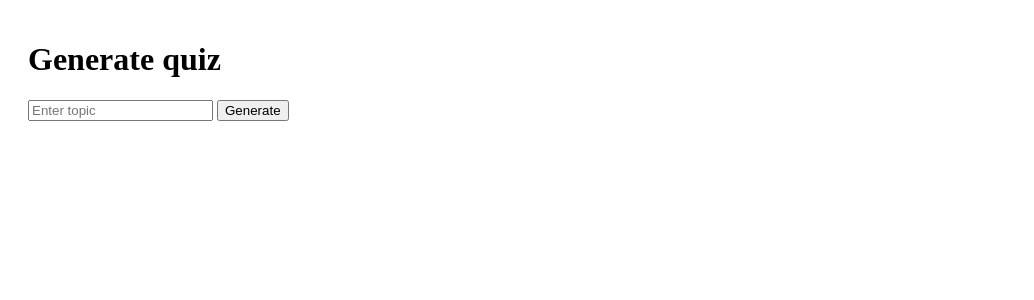
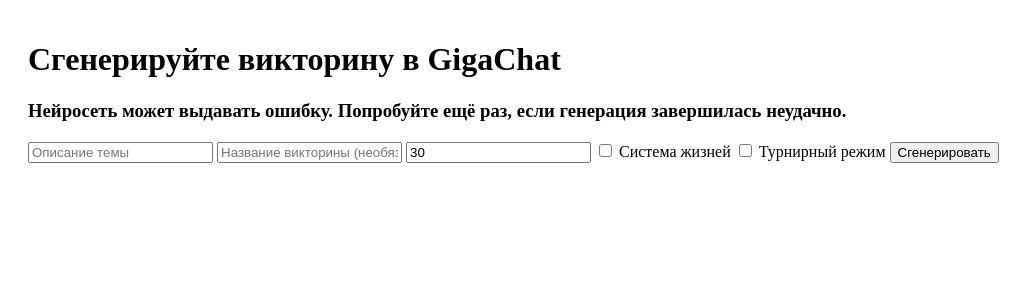
Before and after one commit to roman23323/edu-interactive-platform, a Django app: page /quiz/generate/ in a window 1280 px wide. Shown: the part 50-350 px from the top of the page, without its empty margins (0-1034 px from the left). Run offline with Django 5.2, Linux system fonts and the light colour scheme; the visitor is signed in with stand-in values (Sample User, id 1).

Commit message:
feat: add fields to generation form

```diff
--- a/quizzes/views.py
+++ b/quizzes/views.py
@@ -212,8 +212,24 @@
     if request.method == "POST":
         topic = request.POST.get("topic")
 
+        title = request.POST.get("title") or None
+
+        seconds_for_answer = request.POST.get("seconds_for_answer")
+        seconds_for_answer = int(seconds_for_answer) if seconds_for_answer else 30
+
+        life_system = request.POST.get("life_system") == "on"
+        tournament = request.POST.get("tournament") == "on"
+
         data = generate_quiz_from_gigachat(topic)
-        quiz = create_quiz_from_data(request.user, data)
+
+        quiz = create_quiz_from_data(
+            user=request.user,
+            data=data,
+            title=title,
+            seconds_for_answer=seconds_for_answer,
+            life_system=life_system,
+            tournament=tournament,
+        )
 
         return redirect("quiz_detail", quiz_id=quiz.id)
 
--- a/templates/quizzes/generate.html
+++ b/templates/quizzes/generate.html
@@ -2,7 +2,8 @@
 
 {% block content %}
 
-<h1>Generate quiz</h1>
+<h1>Сгенерируйте викторину в GigaChat</h1>
+<h3>Нейросеть может выдавать ошибку. Попробуйте ещё раз, если генерация завершилась неудачно.</h3>
 
 <form method="post">
     {% csrf_token %}
@@ -10,12 +11,36 @@
     <input
         type="text"
         name="topic"
-        placeholder="Enter topic"
+        placeholder="Описание темы"
         required
     >
 
+    <input
+        type="text"
+        name="title"
+        placeholder="Название викторины (необязательно)"
+    >
+
+    <input
+        type="number"
+        name="seconds_for_answer"
+        placeholder="Время на ответ (сек)"
+        value="30"
+        min="5"
+    >
+
+    <label>
+        <input type="checkbox" name="life_system">
+        Система жизней
+    </label>
+
+    <label>
+        <input type="checkbox" name="tournament">
+        Турнирный режим
+    </label>
+
     <button type="submit">
-        Generate
+        Сгенерировать
     </button>
 </form>
 
```
Also changed, not shown: quizzes/services.py (+13 -3 lines).
